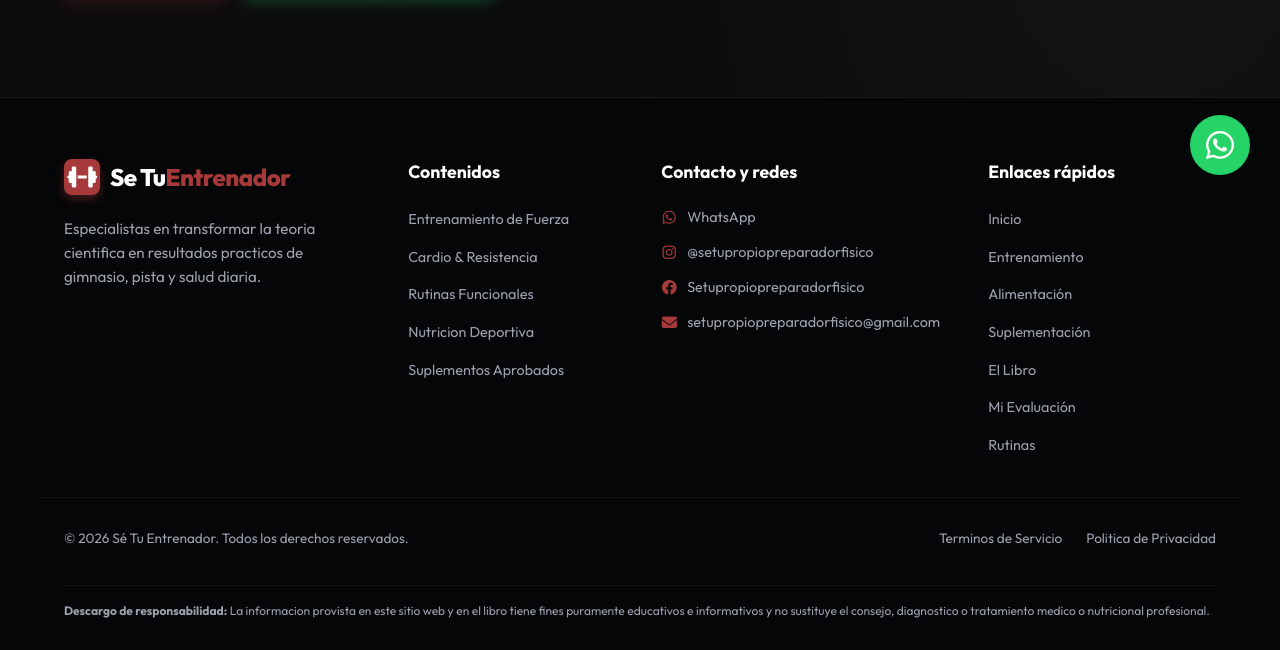
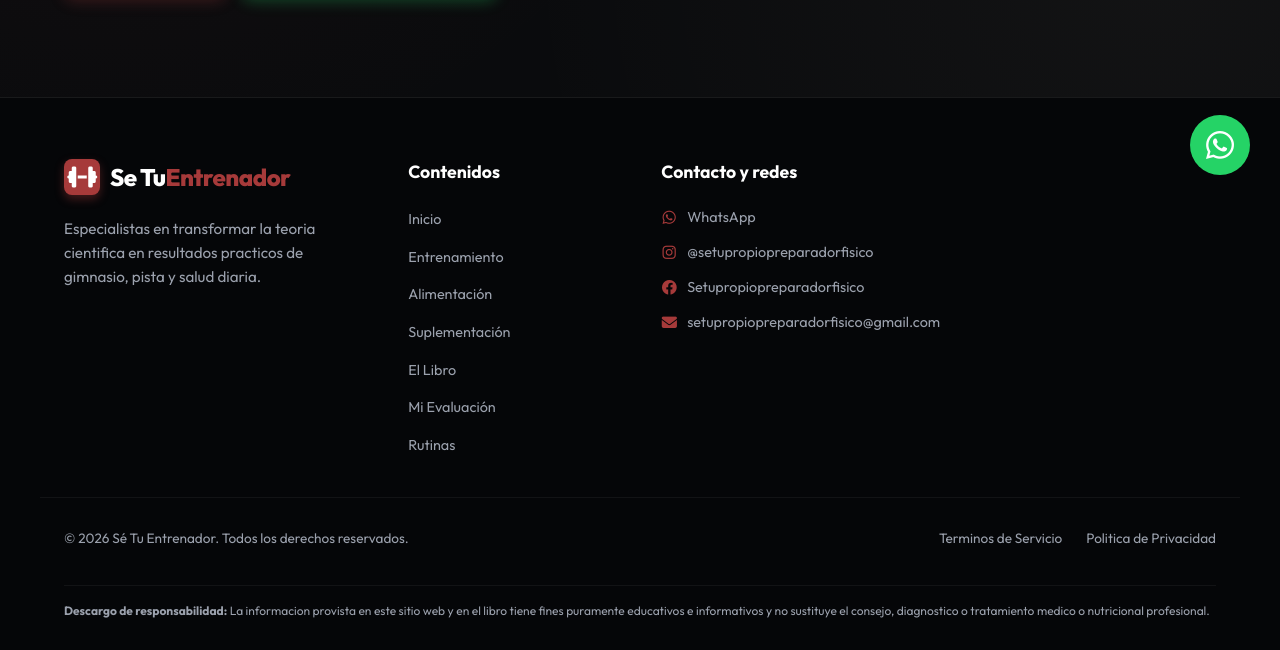
Before and after one commit to Die2026/se-tu-entrenador, a plain HTML site: page index.html in a window 1280 px wide. Shown: the part 595-1245 px from the top of the page. Drawn offline with Linux system fonts and the light colour scheme; a web font is replaced by a local one.

Commit message:
Add files via upload

```diff
--- a/index.html
+++ b/index.html
@@ -78,11 +78,13 @@
       <div class="footer-links">
         <h5>Contenidos</h5>
         <ul>
-          <li><a href="entrenamiento.html">Entrenamiento de Fuerza</a></li>
-          <li><a href="entrenamiento.html">Cardio & Resistencia</a></li>
-          <li><a href="entrenamiento.html">Rutinas Funcionales</a></li>
-          <li><a href="alimentacion.html">Nutricion Deportiva</a></li>
-          <li><a href="suplementacion.html">Suplementos Aprobados</a></li>
+          <li><a href="index.html">Inicio</a></li>
+          <li><a href="entrenamiento.html">Entrenamiento</a></li>
+          <li><a href="alimentacion.html">Alimentación</a></li>
+          <li><a href="suplementacion.html">Suplementación</a></li>
+          <li><a href="libro.html">El Libro</a></li>
+          <li><a href="evaluacion.html">Mi Evaluación</a></li>
+          <li><a href="rutinas.html">Rutinas</a></li>
         </ul>
       </div>
       <div class="footer-links">
@@ -92,18 +94,6 @@
           <li><a href="https://www.instagram.com/setupropiopreparadorfisico" target="_blank"><i class="fa-brands fa-instagram"></i> @setupropiopreparadorfisico</a></li>
           <li><a href="https://www.facebook.com/Setupropiopreparadorfisico" target="_blank"><i class="fa-brands fa-facebook"></i> Setupropiopreparadorfisico</a></li>
           <li><a href="mailto:setupropiopreparadorfisico@gmail.com"><i class="fa-solid fa-envelope"></i> setupropiopreparadorfisico@gmail.com</a></li>
-        </ul>
-      </div>
-      <div class="footer-links">
-        <h5>Enlaces rápidos</h5>
-        <ul>
-          <li><a href="index.html">Inicio</a></li>
-          <li><a href="entrenamiento.html">Entrenamiento</a></li>
-          <li><a href="alimentacion.html">Alimentación</a></li>
-          <li><a href="suplementacion.html">Suplementación</a></li>
-          <li><a href="libro.html">El Libro</a></li>
-          <li><a href="evaluacion.html">Mi Evaluación</a></li>
-          <li><a href="rutinas.html">Rutinas</a></li>
         </ul>
       </div>
     </div>
```
Also changed, not shown: alimentacion.html (+7 -17 lines), entrenamiento.html (+7 -17 lines), evaluacion.html (+5 -17 lines), libro.html (+7 -17 lines), rutinas.html (+7 -17 lines), suplementacion.html (+7 -17 lines).
